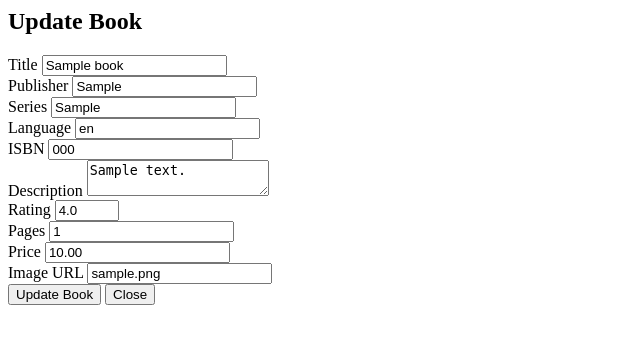
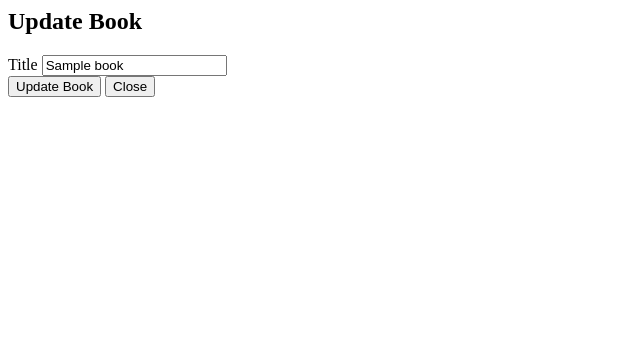
Before and after one commit to ht21992/DjangoBookGraphQL, a Django app: page /books/update/00000000-0000-0000-0000-000000000001/ in a window 1280 px wide. Shown: the top 344 px of the page, without its empty margins (0-640 px from the left). Run offline with Django 5.2, Linux system fonts and the light colour scheme; tables that the repository leaves empty hold one stand-in row (values such as "Sample post").

Commit message:
working on create

```diff
--- a/book/templates/books/book_list.html
+++ b/book/templates/books/book_list.html
@@ -22,7 +22,7 @@
             </div>
           </div>
           <div>
-            <h3 class="text-lg font-semibold">{{ book.title }}</h3>
+            <h3 id="book-title-{{book.id}}" class="text-lg font-semibold">{{ book.title }}</h3>
             <p class="text-gray-500">Author: {{ book.author.name }}</p>
           </div>
         </div>
@@ -79,7 +79,7 @@ window.addEventListener("scroll", () => {
                         <img src="${book.image}" />
                       </div>
                     </div>
-                    <h3 class="font-semibold">${book.title}</h3>
+                    <h3 id="book-title-${book.id}" class="font-semibold">${book.title}</h3>
                     <p class="text-gray-600">Author: ${book.author.name}</p>
                   </div>
                   <div class="flex space-x-2">
--- a/book/templates/books/update_book.html
+++ b/book/templates/books/update_book.html
@@ -1,49 +1,18 @@
-<div class="max-w-md mx-auto rounded-lg p-6">
+<div class="max-w-md mx-auto  rounded-lg p-6">
   <h2 class="text-2xl font-semibold text-center text-primary mb-4">Update Book</h2>
   <form id="updateBookForm">
     <div class="mb-4">
       <label for="title" class="block text-sm font-medium text-gray-700">Title</label>
       <input type="text" id="title" name="title" value="{{ book.title }}" class="input input-bordered w-full" required>
     </div>
-    <div class="mb-4">
-      <label for="publisher" class="block text-sm font-medium text-gray-700">Publisher</label>
-      <input type="text" id="publisher" name="publisher" value="{{ book.publisher }}" class="input input-bordered w-full">
-    </div>
-    <div class="mb-4">
-      <label for="series" class="block text-sm font-medium text-gray-700">Series</label>
-      <input type="text" id="series" name="series" value="{{ book.series }}" class="input input-bordered w-full">
-    </div>
-    <div class="mb-4">
-      <label for="language" class="block text-sm font-medium text-gray-700">Language</label>
-      <input type="text" id="language" name="language" value="{{ book.language }}" class="input input-bordered w-full">
-    </div>
-    <div class="mb-4">
-      <label for="isbn" class="block text-sm font-medium text-gray-700">ISBN</label>
-      <input type="text" id="isbn" name="isbn" value="{{ book.isbn }}" class="input input-bordered w-full">
-    </div>
-    <div class="mb-4">
-      <label for="description" class="block text-sm font-medium text-gray-700">Description</label>
-      <textarea id="description" name="description" class="input input-bordered w-full">{{ book.description }}</textarea>
-    </div>
-    <div class="mb-4">
-      <label for="rating" class="block text-sm font-medium text-gray-700">Rating</label>
-      <input type="number" id="rating" name="rating" value="{{ book.rating }}" class="input input-bordered w-full" step="0.1" min="0" max="5">
-
-    </div>
-    <div class="mb-4">
-      <label for="pages" class="block text-sm font-medium text-gray-700">Pages</label>
-      <input type="number" id="pages" name="pages" value="{{ book.pages }}" class="input input-bordered w-full" min="1">
-    </div>
-    <div class="mb-4">
-      <label for="price" class="block text-sm font-medium text-gray-700">Price</label>
-      <input type="number" id="price" name="price" value="{{ book.price }}" class="input input-bordered w-full" step="0.01">
-    </div>
-    <div class="mb-4">
-      <label for="image" class="block text-sm font-medium text-gray-700">Image URL</label>
-      <input type="text" id="image" name="image" value="{{ book.image }}" class="input input-bordered w-full">
-    </div>
     <button type="submit" class="btn btn-accent w-full">Update Book</button>
-    <button type="button" id="closeModalBtn" class="close-modal btn btn-info text-white w-full mt-4">Close</button>
+    <button
+    type="button"
+    id="closeModalBtn"
+    class="close-modal btn btn-info text-white w-full mt-4"
+  >
+    Close
+  </button>
   </form>
 
   <div id="alertContainer" class="mt-4"></div>
@@ -54,18 +23,7 @@
     event.preventDefault();
 
     const title = document.getElementById('title').value;
-    const publisher = document.getElementById('publisher').value;
-    const series = document.getElementById('series').value;
-    const language = document.getElementById('language').value;
-    const isbn = document.getElementById('isbn').value;
-    const description = document.getElementById('description').value;
-    const rating = parseFloat(document.getElementById('rating').value);
-    const pages = parseInt(document.getElementById('pages').value);
-    const price = parseFloat(document.getElementById('price').value);
-    const image = document.getElementById('image').value;
     const bookId = "{{ book.id }}";
-    const generIds = []; // Populate with actual genre IDs if necessary
-    const characterIds = []; // Populate with actual character IDs if necessary
 
     fetch("{% url 'update_book' book.id %}", {
       method: 'POST',
@@ -73,13 +31,7 @@
         'Content-Type': 'application/json',
         'X-CSRFToken': '{{ csrf_token }}',
       },
-      body: JSON.stringify({
-        title, publisher, series, language,
-        isbn, description, rating,
-        pages, price, image,
-        gener_ids: generIds,
-        character_ids: characterIds
-      }),
+      body: JSON.stringify({ title: title, id: bookId }),
     })
     .then(response => response.json())
     .then(data => {
@@ -101,13 +53,19 @@
                               </div>`;
         alertContainer.innerHTML = successAlert;
         document.getElementById('title').value = data.book.title
-        // Reset or update other fields if necessary
+        document.getElementById('book-title-{{ book.id }}').innerHTML = data.book.title
+
+        // document.getElementById('updateBookForm').reset();
       }
     })
     .catch(error => {
       console.error('Error:', error);
       const alertContainer = document.getElementById('alertContainer');
-      alertContainer.innerHTML = `<div class="alert alert-error"><span>Error updating book.</span></div>`;
+      alertContainer.innerHTML = `<div class="alert alert-error">
+                                   <div>
+                                     <span>An error occurred while updating the book.</span>
+                                   </div>
+                                 </div>`;
     });
   });
 </script>
--- a/book/views.py
+++ b/book/views.py
@@ -53,7 +53,7 @@ def create_book(request):
             }
         )
 
-    authors = Author.objects.all()
+    authors = Author.objects.all()[:10]
     return render(request, "books/create_book.html", {"authors": authors})
 
 
@@ -71,53 +71,16 @@ def create_book(request):
 def update_book(request, book_id):
     if request.method == "POST":
         body = json.loads(request.body)
-
         title = body.get("title")
-        publisher = body.get("publisher")
-        series = body.get("series")
-        language = body.get("language")
-        isbn = body.get("isbn")
-        description = body.get("description")
-        rating = body.get("rating")
-        pages = body.get("pages")
-        price = body.get("price")
-        image = body.get("image")
-        gener_ids = body.get("gener_ids", [])
-        character_ids = body.get("character_ids", [])
+        book_id = body.get("id")
 
         if title and str(book_id) == str(book_id):
-            # Convert to Decimal for price and rating
-            price = str(price) if price is not None else None
-            rating = str(rating) if rating is not None else None
-
-            # Escape the title and other fields as necessary
-            title = title.replace('"', '\\"') if title else None
-            publisher = publisher.replace('"', '\\"') if publisher else None
-            series = series.replace('"', '\\"') if series else None
-            language = language.replace('"', '\\"') if language else None
-            isbn = isbn.replace('"', '\\"') if isbn else None
-            description = description.replace('"', '\\"') if description else None
-            image = image.replace('"', '\\"') if image else None
-
-            # Create mutation string
             mutation = f"""
             mutation {{
-                updateBook(bookId: "{book_id}", title: "{title}", publisher: "{publisher}", series: "{series}",
-                            language: "{language}", isbn: "{isbn}", description: "{description}",
-                            rating: {rating}, pages: {pages}, price: {price}, image: "{image}",
-                            generIds: {json.dumps(gener_ids)}, characterIds: {json.dumps(character_ids)}) {{
+                updateBook(bookId: "{uuid.UUID(book_id)}", title: "{title}") {{
                     book {{
                         id
                         title
-                        publisher
-                        series
-                        language
-                        isbn
-                        description
-                        rating
-                        pages
-                        price
-                        image
                     }}
                 }}
             }}
@@ -141,6 +104,7 @@ def update_book(request, book_id):
 
     book = get_object_or_404(Book, id=book_id)
     return render(request, "books/update_book.html", {"book": book})
+
 
 
 
```
Also changed, not shown: book/schema.py (+3 -8 lines), book/templates/books/create_book.html (+25 -16 lines), graphql_bookstore/schema.py (+2 -14 lines).
